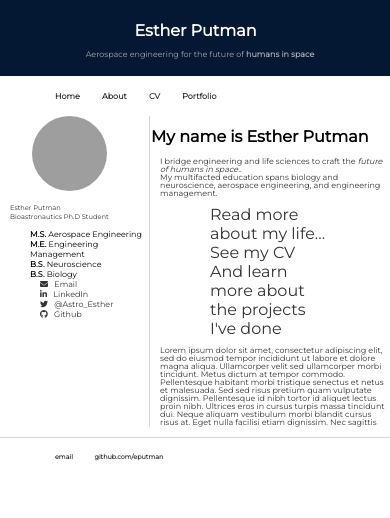
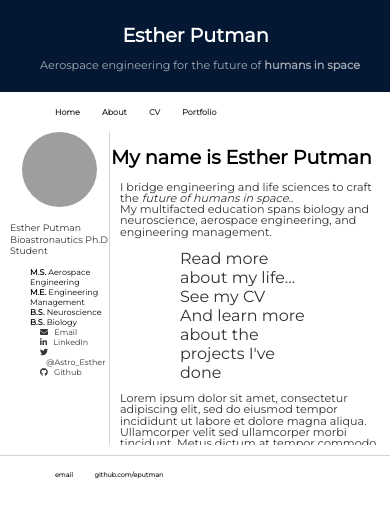
Before and after one commit to eputman/eputman.github.io, a Jekyll site: the page built from index.html, in a window 390 px wide. Shown: the top 518 px of the page. Built offline with Jekyll 4.4.1, drawn with Linux system fonts in a browser that asks for light colours; nearby versions of some CDN libraries; grey boxes are pictures that could not be loaded.

Commit message:
Update main.css

```diff
--- a/css/main.css
+++ b/css/main.css
@@ -187,8 +187,8 @@ ul.posts li {
 /* Media and small screen formatting */
 @media screen and (max-width: 400px){
   .sidebar{
-    width: 150px;
-    min-width: 150px;
+    width: 110px;
+    min-width: 110px;
     padding: 0px;
   }
   .profile {
@@ -199,14 +199,14 @@ ul.posts li {
 }
   h1 {
     margin-left: 1px;
-    font-size: 1em;
+    font-size: 1.2em;
   }
   h2 {
     font-size: 1em;
   }
   p {
     margin-left: 10px;
-    font-size: 0.5em;
+    font-size: 0.7em;
     line-height: 1em;
   }
   ul {
```
